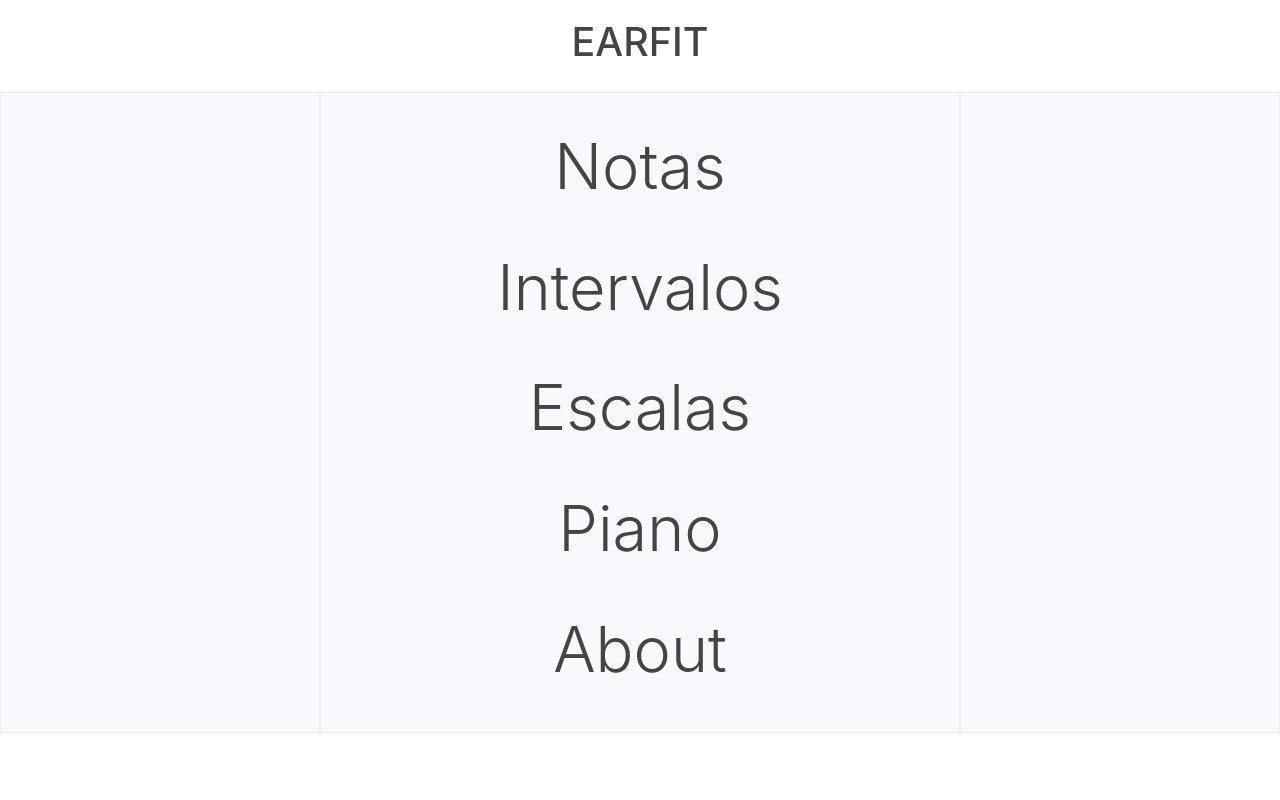
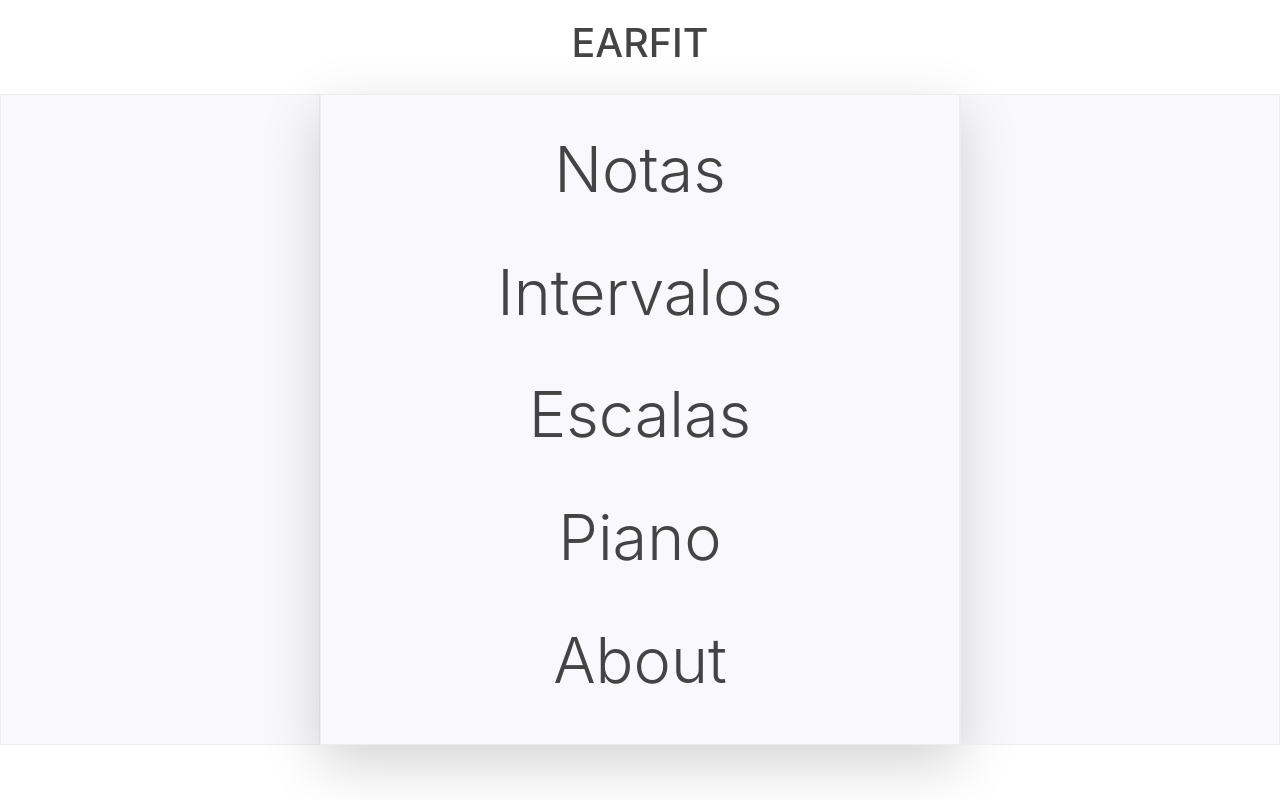
Before and after one commit to alberttogoca/EarFit, a Next.js app: page / in a window 1280 px wide. Built offline with nearby package versions, Linux system fonts and the light colour scheme.

Commit message:
Add shadows extract components

```diff
--- a/components/Header/Header.tsx
+++ b/components/Header/Header.tsx
@@ -1,7 +1,13 @@
-export default function Header({children}) {
+import Link from "next/link";
+import Sidebar from "../Sidebar/Sidebar";
+
+export default function Header() {
     return (
-        <div>
-            {children}
-        </div>
+        <>
+            <Link href="/">
+                <div className="d-flex justify-content-center p-3 btn"><h1 className="display-6">EARFIT</h1></div>
+            </Link>
+            <Sidebar> </Sidebar>
+        </>
     )
 }
--- a/components/Layout/Layout.tsx
+++ b/components/Layout/Layout.tsx
@@ -1,16 +1,11 @@
 import Header from "../Header/Header";
-import Link from "next/link";
-import Sidebar from "../Sidebar/Sidebar";
 
 export default function Layout({children}) {
     return (
         <>
-            <Header>
-            <Link href="/">
-                <div className="d-flex justify-content-center p-3 "><h1 className="display-6">EARFIT</h1></div>
-            </Link>
-                <Sidebar> </Sidebar>
-            </Header>
+            <Header></Header>
+            <script src="tonal.min.js"></script>
+
             {children}
         </>
     )
--- a/components/Menu/Menu.tsx
+++ b/components/Menu/Menu.tsx
@@ -6,26 +6,27 @@ export default function Menu({ home }: {
      return (
      <>
       {home ? (<>
-        <div className="d-flex justify-content-center p-3 ">
+              <div className="d-flex justify-content-center p-3 btn">
                 <Link href="/notas"><h1 className="display-4">Notas</h1></Link></div>
-              <div className="d-flex justify-content-center p-3 ">
+              <div className="d-flex justify-content-center p-3 btn">
                 <Link href="/intervalos"><h1 className="display-4">Intervalos</h1></Link></div>
-              <div className="d-flex justify-content-center p-3 ">
+              <div className="d-flex justify-content-center p-3 btn">
                 <Link href="/escalas"><h1 className="display-4">Escalas</h1></Link></div>
-              <div className="d-flex justify-content-center p-3 ">
+              <div className="d-flex justify-content-center p-3 btn">
                 <Link href="/piano"><h1 className="display-4">Piano</h1></Link></div>
-              <div className="d-flex justify-content-center p-3 ">
+              <div className="d-flex justify-content-center p-3 btn">
                 <Link href="/about"><h1 className="display-4">About</h1></Link></div>
       </>) : (<>
-        <div className="d-flex justify-content-center p-3 ">
+
+              <div className="d-flex justify-content-center p-3 btn">
                 <Link href="/notas"><h2>Notas</h2></Link></div>
-              <div className="d-flex justify-content-center p-3 ">
+              <div className="d-flex justify-content-center p-3 btn" >
                 <Link href="/intervalos"><h2>Intervalos</h2></Link></div>
-              <div className="d-flex justify-content-center p-3 ">
+              <div className="d-flex justify-content-center p-3 btn">
                 <Link href="/escalas"><h2>Escalas</h2></Link></div>
-              <div className="d-flex justify-content-center p-3 ">
+              <div className="d-flex justify-content-center p-3 btn">
                 <Link href="/piano"><h2>Piano</h2></Link></div>
-              <div className="d-flex justify-content-center p-3 ">
+              <div className="d-flex justify-content-center p-3 btn">
                 <Link href="/about"><h2>About</h2></Link></div>
       </>)}
       </>
--- a/components/Options/Options.tsx
+++ b/components/Options/Options.tsx
@@ -2,8 +2,8 @@
 export const Options = ({page}) => {
     return (
         <>
-            <div className="d-flex justify-content-center p-3"><h1>Opciones {page}</h1></div>
-            <div className="p-3"><p className="lead">This has to be hidden while on /Home</p></div>
+            <div className="d-flex justify-content-center p-3"><h1>Config {page}</h1></div>
+            <div className="p-3"><p className="lead">This must have de config of the exercise</p></div>
         </>
     )
 }
--- a/pages/escalas/index.tsx
+++ b/pages/escalas/index.tsx
@@ -34,7 +34,7 @@ export default function Escalas() {
                   <Menu></Menu>
                 </div>
                 {/*Columna 2*/}
-                <div className="col-lg-6 border p-3  ">
+                <div className="col-lg-6 border p-3 shadow-lg ">
                 <div className="d-flex justify-content-center p-3 "><h1 className="display-4">Escalas</h1></div>
                 {/*PLAY SOUND*/}
                 <div className="d-flex justify-content-center p-3 "><button type="button" className="btn btn-primary btn-lg  p-3" aria-pressed="true"onClick={handleClick}>Escala?</button></div>
--- a/pages/index.tsx
+++ b/pages/index.tsx
@@ -24,7 +24,7 @@ export default function Home() {
         </div>
 
           {/*Columna 2*/}
-          <div className="col-lg-6 border p-3  ">
+          <div className="col-lg-6 border p-3 shadow-lg ">
            <Menu home={true}></Menu>
           </div>
 
--- a/pages/intervalos/index.tsx
+++ b/pages/intervalos/index.tsx
@@ -34,7 +34,7 @@ export default function Intervalos() {
                   <Menu></Menu>
                 </div>
                 {/*Columna 2*/}
-                <div className="col-lg-6 border p-3  ">
+                <div className="col-lg-6 border p-3 shadow-lg ">
                 <div className="d-flex justify-content-center p-3 "><h1 className="display-4">Intervalos</h1></div>
                 {/*PLAY SOUND*/}
                 <div className="d-flex justify-content-center p-3 "><button type="button" className="btn btn-primary btn-lg  p-3" aria-pressed="true"onClick={handleClick}>Intervalo?</button></div>
--- a/pages/piano/index.tsx
+++ b/pages/piano/index.tsx
@@ -15,7 +15,7 @@ export default function Piano() {
                 <Menu></Menu>
                 </div>
                 {/*Columna 2*/}
-                <div className="col-lg-6 border p-3  ">
+                <div className="col-lg-6 border p-3 shadow-lg ">
                 <div className="d-flex justify-content-center p-3 "><h1 className="display-4">Piano</h1></div>
                 <div className="d-flex justify-content-center p-3 "><PianoBasic></PianoBasic></div>
                 </div>
```
Also changed, not shown: components/Exercise/Exercises.tsx (added, +9 -0 lines), pages/notas/index.tsx (+11 -9 lines).
